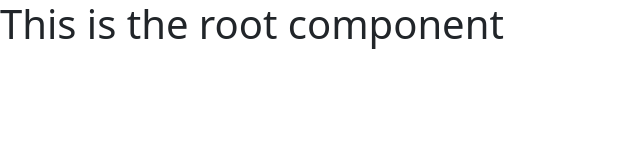
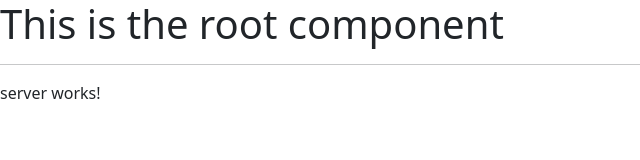
Before and after one commit to Baeyung/learningAngular, an Angular app in the folder intro-and-basics/: page / in a window 1280 px wide. Shown: the top 160 px of the page, without its empty margins (0-640 px from the left). Built offline with nearby package versions, Linux system fonts and the light colour scheme.

Commit message:
added server component and used in the html file

```diff
--- a/intro-and-basics/src/app/app.component.html
+++ b/intro-and-basics/src/app/app.component.html
@@ -1 +1,3 @@
 <h1>This is the root component</h1>
+<hr>
+<app-server></app-server>
--- a/intro-and-basics/src/app/app.module.ts
+++ b/intro-and-basics/src/app/app.module.ts
@@ -3,10 +3,12 @@
 
 import { AppComponent } from './app.component';
 import { NgbModule } from '@ng-bootstrap/ng-bootstrap';
+import { ServerComponent } from './server/server.component';
 
 @NgModule({
   declarations: [
-    AppComponent
+    AppComponent,
+    ServerComponent
   ],
   imports: [
     BrowserModule,
--- /dev/null
+++ b/intro-and-basics/src/app/server/server.component.html
@@ -0,0 +1 @@
+<p>server works!</p>
```
Also changed, not shown: intro-and-basics/src/app/server/server.component.ts (added, +10 -0 lines), intro-and-basics/src/app/server/server.component.scss (added).
